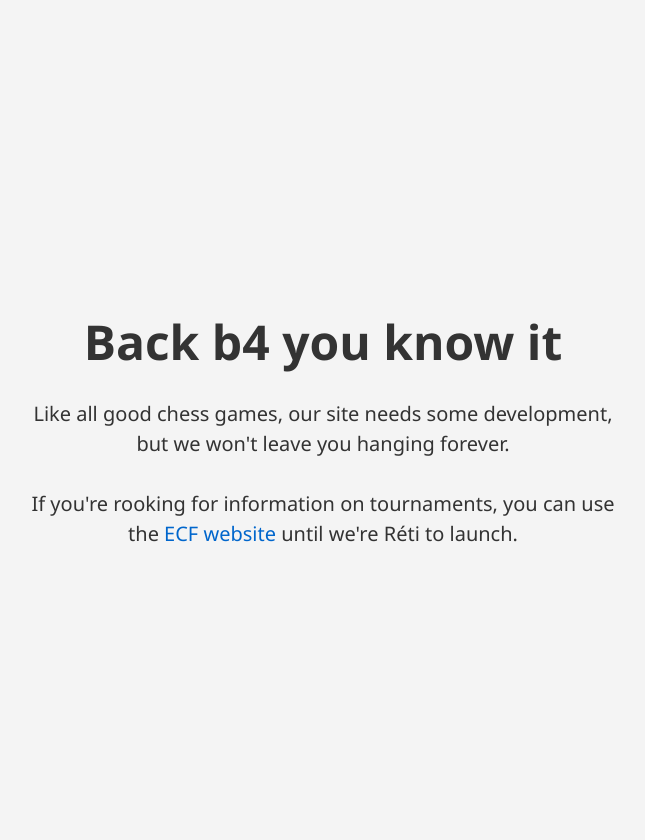
After one commit to a11yChief/lcc-stack, a PHP site: page /index.html in a window 1280 px wide. The commit adds this page. Shown: the whole page, without its empty margins (317-962 px from the left). Run offline with PHP 8.4, Linux system fonts and the light colour scheme.

```diff
--- a/site/index.php
+++ b/site/home.php
@@ -4,7 +4,7 @@
 
 <body>
   <?php include $_SERVER['DOCUMENT_ROOT'] . '/common/header.php'; ?>
-  <main>-=
+  <main>
     <section class="hero container-fluid">
       <?php include $_SERVER['DOCUMENT_ROOT'] . '/home/welcome.php'; ?>
     </section>
--- /dev/null
+++ b/site/index.html
@@ -0,0 +1,53 @@
+<!DOCTYPE html>
+<html lang="en">
+<head>
+  <meta charset="UTF-8">
+  <meta name="viewport" content="width=device-width, initial-scale=1">
+  <title>Website Under Construction</title>
+  <style>
+    body {
+      background: #f4f4f4;
+      font-family: 'Segoe UI', Tahoma, Geneva, Verdana, sans-serif;
+      display: flex;
+      flex-direction: column;
+      align-items: center;
+      justify-content: center;
+      height: 100vh;
+      margin: 0;
+      color: #333;
+      padding: 20px;
+      text-align: center;
+    }
+    h1 {
+      font-size: 3rem;
+      margin-bottom: 10px;
+    }
+    h2 {
+      font-size: 2rem;
+      margin-bottom: 20px;
+    }
+    p {
+      font-size: 1.25rem;
+      max-width: 600px;
+      line-height: 1.5;
+      margin: 15px 0;
+    }
+    a {
+      color: #0066cc;
+      text-decoration: none;
+    }
+    a:hover {
+      text-decoration: underline;
+    }
+  </style>
+</head>
+<body>
+  <h1>Back b4 you know it</h1>
+  <p>
+    Like all good chess games, our site needs some development, but we won't leave you hanging forever.
+  </p>
+  <p>
+    If you're rooking for information on tournaments, you can use the <a href="https://lms.englishchess.org.uk/lms/organisation/435" target="_blank" rel="noopener">ECF website</a> until we're Réti to launch.
+  </p>
+</body>
+</html>
```
Also changed, not shown: site/home/cards.php (+23 -21 lines), site/home/welcome.php (+5 -3 lines).
